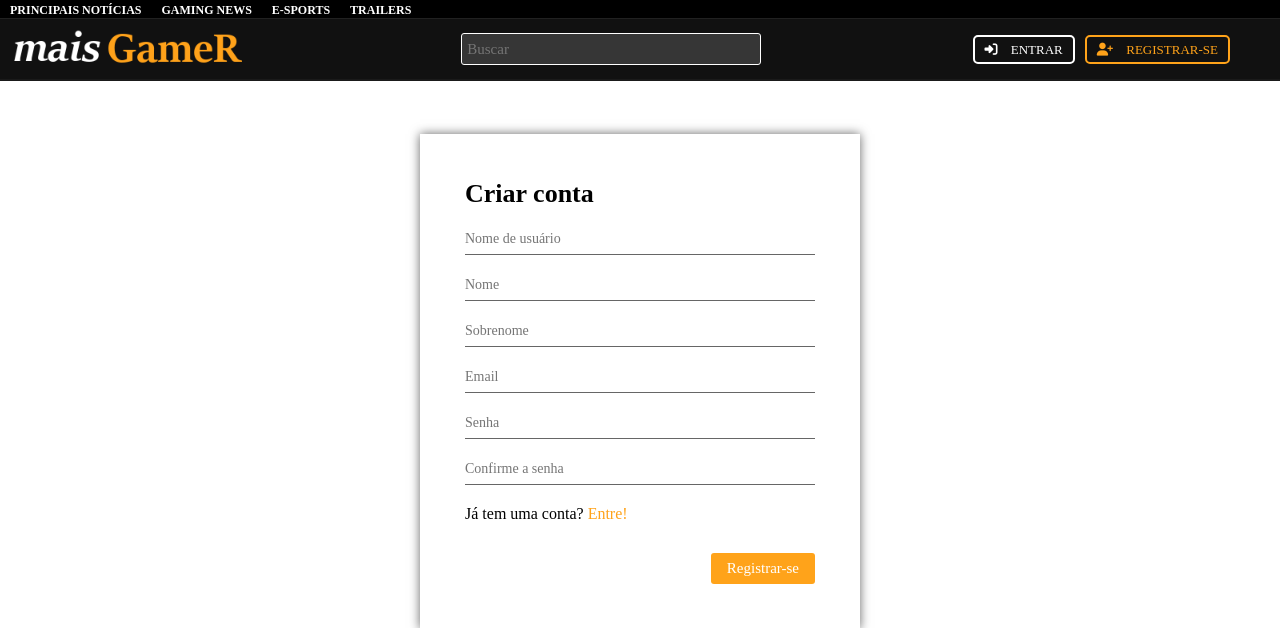
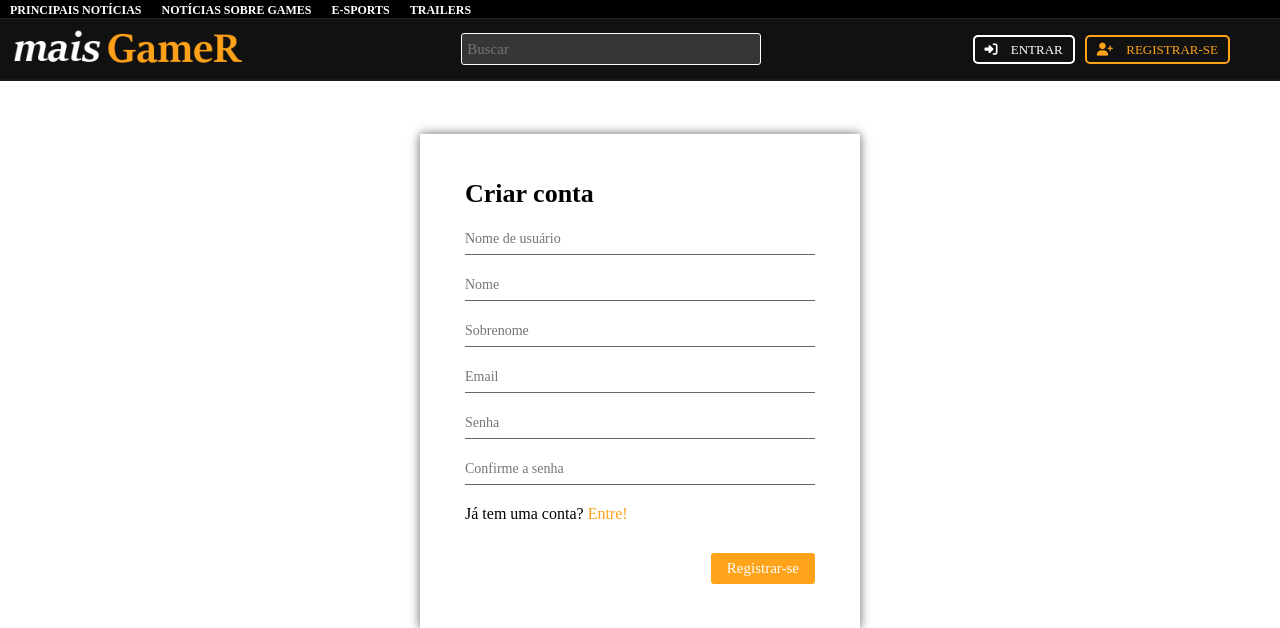
Before and after one commit to gabriel-pagotto/mais-gamer, a Flask app: page /auth/register in a window 1280 px wide. Shown: the top 628 px of the page. Run offline with Flask 2, Linux system fonts and the light colour scheme; data that the repository does not hold is empty; some libraries are stand-ins or nearby versions; some web fonts are replaced.

Commit message:
Change Header

```diff
--- a/app/templates/components/header.html
+++ b/app/templates/components/header.html
@@ -154,7 +154,7 @@
           <a href="{{ url_for('index') }}" class="header-1part-1opc">Principais notícias</a>
         </li>
         <li>
-          <a href="{{ url_for('gaming_news') }}" class="header-1part-1opc">Gaming News</a>
+          <a href="{{ url_for('gaming_news') }}" class="header-1part-1opc">Notícias sobre games</a>
         </li>
         <li>
           <a href="{{ url_for('e_sports') }}" class="header-1part-1opc">e-Sports</a>
```
